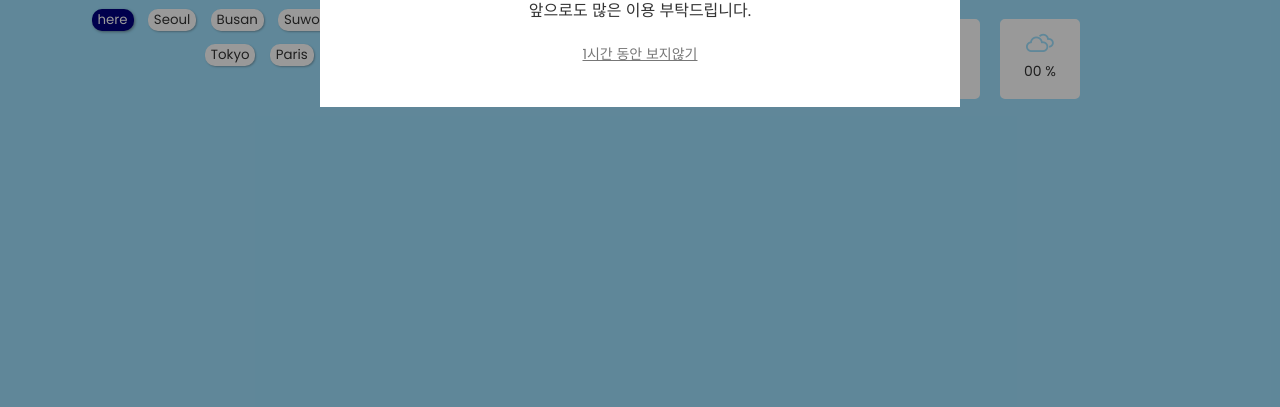
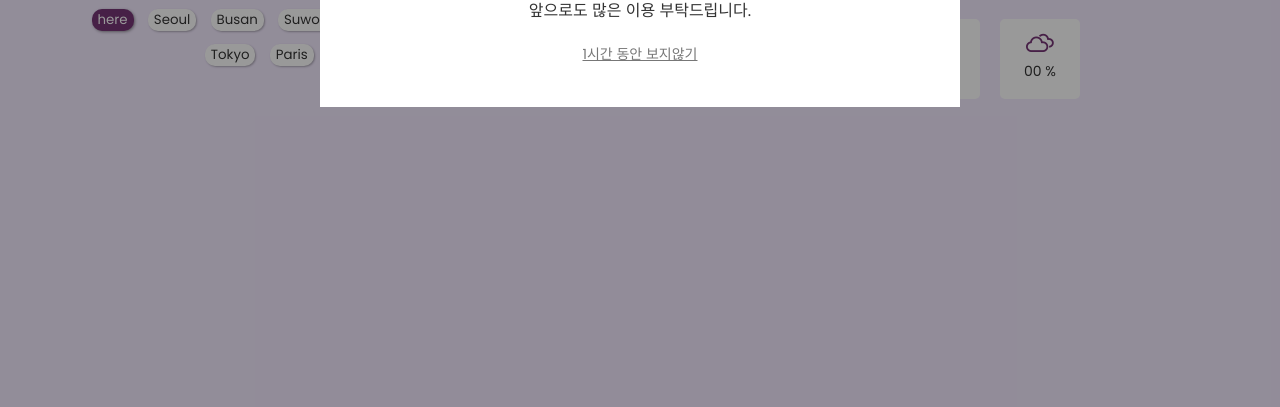
Before and after one commit to kkkkkSE/openWeatherAPI, a plain HTML site: page main.html in a window 1280 px wide. Shown: the part 393-800 px from the top of the page. Drawn offline with nearby package versions, Linux system fonts and the light colour scheme.

Commit message:
[design] 테마 컬러 변경

```diff
--- a/css/main2.css
+++ b/css/main2.css
@@ -13,7 +13,7 @@ body {
   margin: 0;
   padding: 0;
   color: #333;
-  background-color: rgb(159, 225, 255);
+  background-color: rgb(243, 234, 255);
   display: flex;
   justify-content: center;
   align-items: center;
@@ -67,7 +67,7 @@ a {
 }
 #user_select .cities button:hover,
 #user_select .cities button.active {
-  background-color: navy;
+  background-color: rgb(118, 53, 118);
   color: #fff;
   box-shadow: 1px 1px 3px rgba(51, 51, 51, 0.5);
 }
@@ -151,7 +151,7 @@ a {
   display: block;
   width: 100%;
   font-size: 24px;
-  color: rgb(159, 225, 255);
+  color: rgb(118, 53, 118);
 }
 #weather .bottom > div p {
   padding: 5px 0;
```
